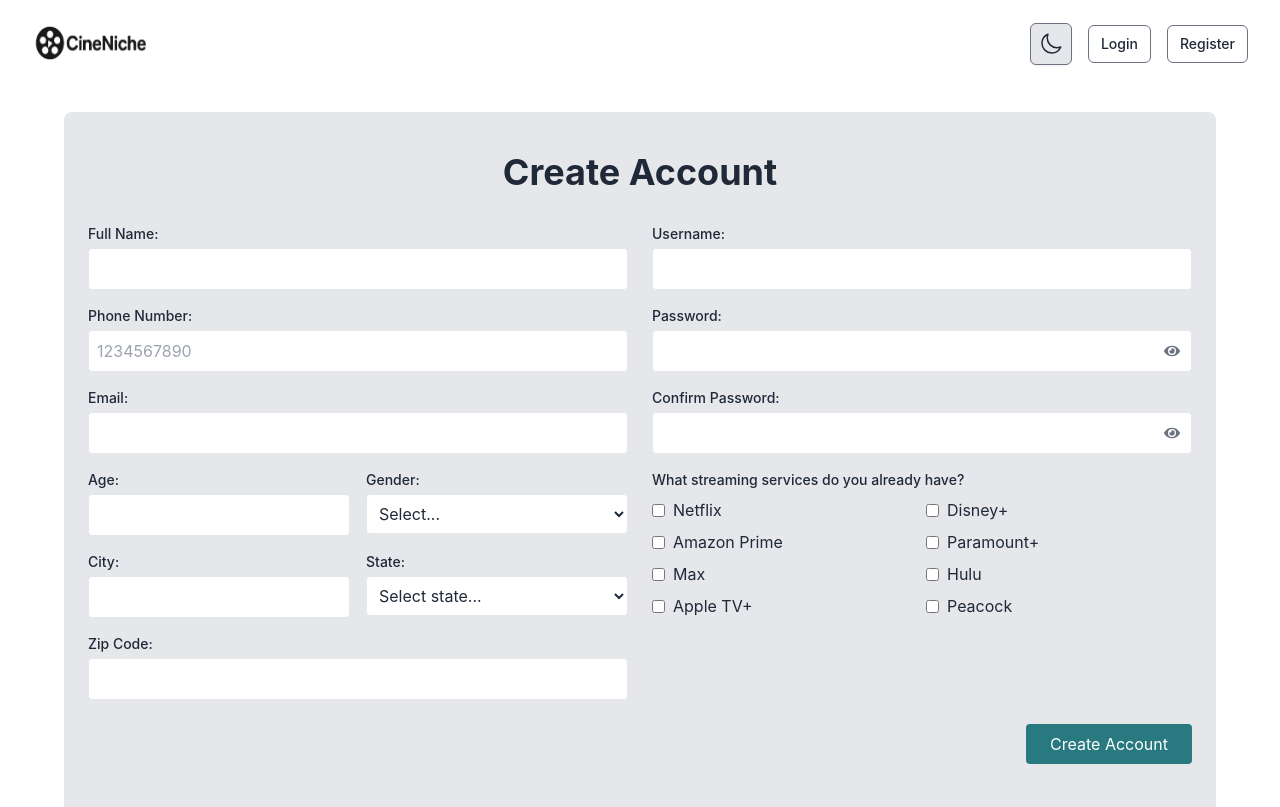
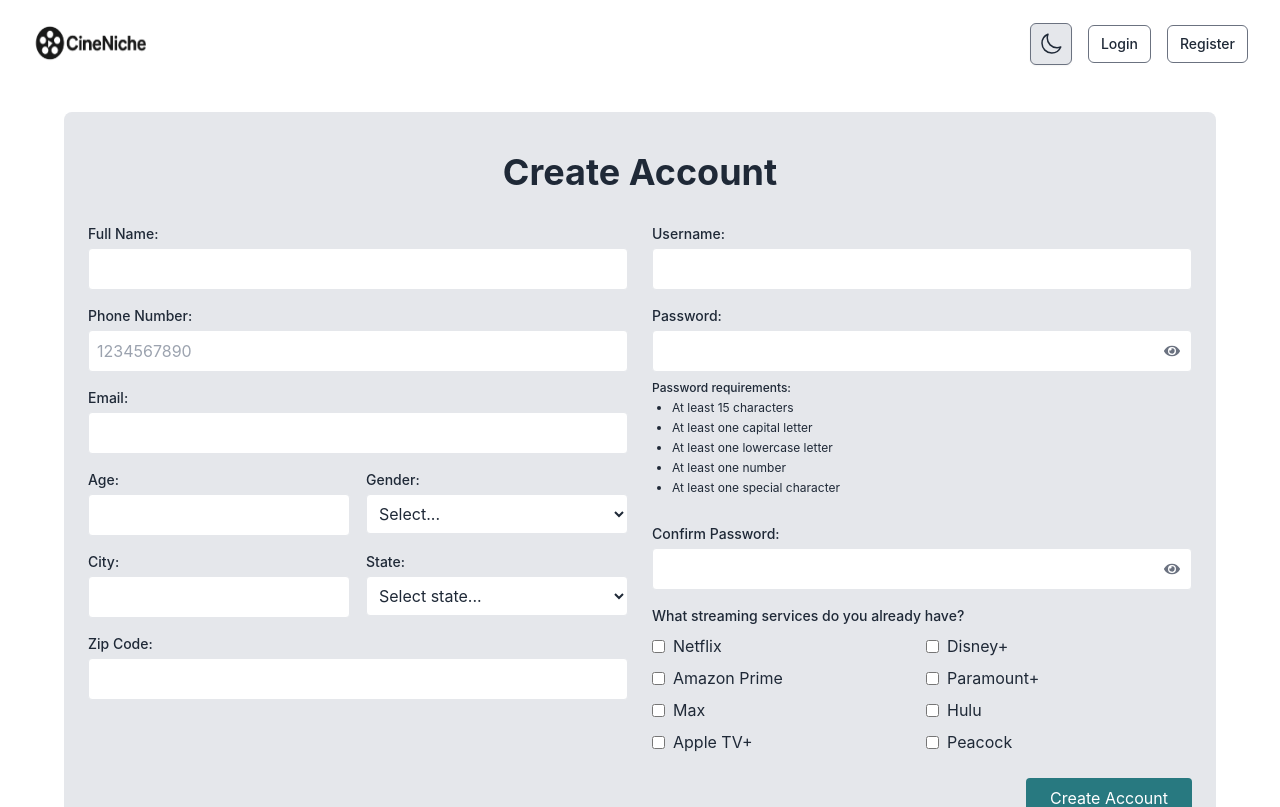
Before and after one commit to benhagg/frontendIntex, a React (Vite) app: page /register in a window 1280 px wide. Shown: the top 807 px of the page. Built offline with nearby package versions, Linux system fonts and the light colour scheme.

Commit message:
Enhance password validation with specific feedback and fix layout stability in Register page

```diff
--- a/src/pages/Register.tsx
+++ b/src/pages/Register.tsx
@@ -83,6 +83,15 @@ const Register: React.FC = () => {
   const [showPassword, setShowPassword] = useState(false);
   const [showConfirmPassword, setShowConfirmPassword] = useState(false);
 
+  // State to track password requirements
+  const [passwordRequirements, setPasswordRequirements] = useState({
+    length: false,
+    uppercase: false,
+    lowercase: false,
+    number: false,
+    special: false
+  });
+
   const {
     register,
     handleSubmit,
@@ -93,6 +102,27 @@ const Register: React.FC = () => {
   });
 
   const password = watch("password", "");
+
+  // Update password requirements whenever password changes
+  React.useEffect(() => {
+    if (password) {
+      setPasswordRequirements({
+        length: password.length >= 15,
+        uppercase: /[A-Z]/.test(password),
+        lowercase: /[a-z]/.test(password),
+        number: /[0-9]/.test(password),
+        special: /[!@#$%^&*()_+\-=\[\]{};':"\\|,.<>\/?]/.test(password)
+      });
+    } else {
+      setPasswordRequirements({
+        length: false,
+        uppercase: false,
+        lowercase: false,
+        number: false,
+        special: false
+      });
+    }
+  }, [password]);
 
   const onSubmit = async (data: RegisterFormData) => {
     setIsLoading(true);
@@ -317,10 +347,28 @@ const Register: React.FC = () => {
                 type={showPassword ? "text" : "password"}
               {...register("password", {
                 required: "Password is required",
-                minLength: {
-                  value: 15,
-                  message: "Password must be at least 15 characters",
-                },
+                validate: (value) => {
+                  const missingRequirements = [];
+
+                  if (value.length < 15) {
+                    missingRequirements.push("at least 15 characters");
+                  }
+                  if (!/[A-Z]/.test(value)) {
+                    missingRequirements.push("a capital letter");
+                  }
+                  if (!/[a-z]/.test(value)) {
+                    missingRequirements.push("a lowercase letter");
+                  }
+                  if (!/[0-9]/.test(value)) {
+                    missingRequirements.push("a number");
+                  }
+                  if (!/[!@#$%^&*()_+\-=\[\]{};':"\\|,.<>\/?]/.test(value)) {
+                    missingRequirements.push("a special character");
+                  }
+
+                  return missingRequirements.length === 0 ||
+                    `Your password is missing: ${missingRequirements.join(", ")}`;
+                }
               })}
                 className="w-full border rounded p-2 pr-10 bg-white dark:bg-gray-700 dark:text-white dark:border-gray-600"
               />
@@ -341,6 +389,27 @@ const Register: React.FC = () => {
                 {errors.password.message}
               </p>
             )}
+
+            <div className="mt-2 text-xs h-32"> {/* Fixed height container */}
+              <p className="font-medium dark:text-white mb-1">Password requirements:</p>
+              <ul className="space-y-1 pl-5 list-disc dark:text-gray-300">
+                <li className={passwordRequirements.length ? "text-green-600 dark:text-green-400" : ""}>
+                  At least 15 characters
+                </li>
+                <li className={passwordRequirements.uppercase ? "text-green-600 dark:text-green-400" : ""}>
+                  At least one capital letter
+                </li>
+                <li className={passwordRequirements.lowercase ? "text-green-600 dark:text-green-400" : ""}>
+                  At least one lowercase letter
+                </li>
+                <li className={passwordRequirements.number ? "text-green-600 dark:text-green-400" : ""}>
+                  At least one number
+                </li>
+                <li className={passwordRequirements.special ? "text-green-600 dark:text-green-400" : ""}>
+                  At least one special character
+                </li>
+              </ul>
+            </div>
 
             <label className="block text-sm font-medium mb-1 mt-4 dark:text-white">
               Confirm Password:
```
